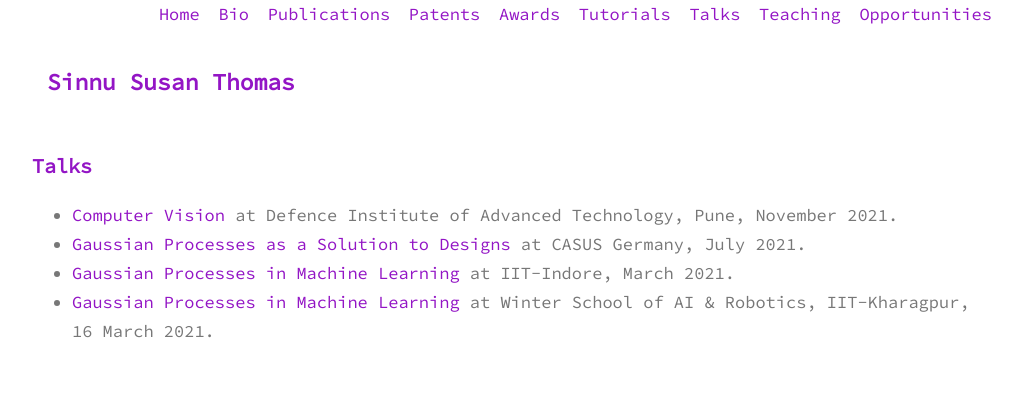
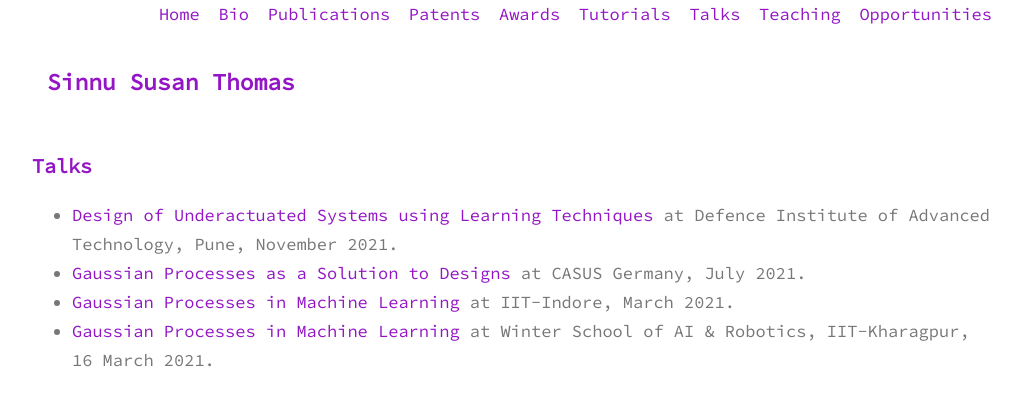
Before and after one commit to sinnuthomas/sinnuthomas.github.io, a Jekyll site: the page built from talks.md, in a window 1280 px wide. Shown: the top 406 px of the page, without its empty margins (128-1150 px from the left). Built offline with Jekyll 4.4.1, drawn with Linux system fonts in a browser that asks for light colours.

Commit message:
Update talks.md

```diff
--- a/talks.md
+++ b/talks.md
@@ -3,7 +3,7 @@ layout: page
 title: Talks
 permalink: /talks/
 ---
-  * [Computer Vision](https://www.diat.ac.in/about-diat/conference-and-events/) at Defence Institute of Advanced Technology, Pune, November 2021.
+  * [Design of Underactuated Systems using Learning Techniques](https://www.diat.ac.in/about-diat/conference-and-events/) at Defence Institute of Advanced Technology, Pune, November 2021.
   * [Gaussian Processes as a Solution to Designs](https://www.casus.science/events/gaussian-processes-as-a-solution-to-designs-by-sinnu-susan-thomas/) at CASUS Germany, July 2021.
   * [Gaussian Processes in Machine Learning](https://www.google.com/url?sa=t&rct=j&q=&esrc=s&source=web&cd=&cad=rja&uact=8&ved=2ahUKEwjmkY2M247vAhVDXSsKHSDkDeAQFjABegQIAhAD&url=https%3A%2F%2Fwww.iiti.ac.in%2Fpublic%2Fstorage%2Fevents%2Ffeb2021%2FQIP-MATHOPT21_26feb.pdf&usg=AOvVaw2CHa2BUIrKYPeesjk5wUk4) at IIT-Indore, March 2021.
   * [Gaussian Processes in Machine Learning](https://www.youtube.com/watch?v=UWH8_-njdaA) at Winter School of AI & Robotics, IIT-Kharagpur, 16 March 2021.
```
